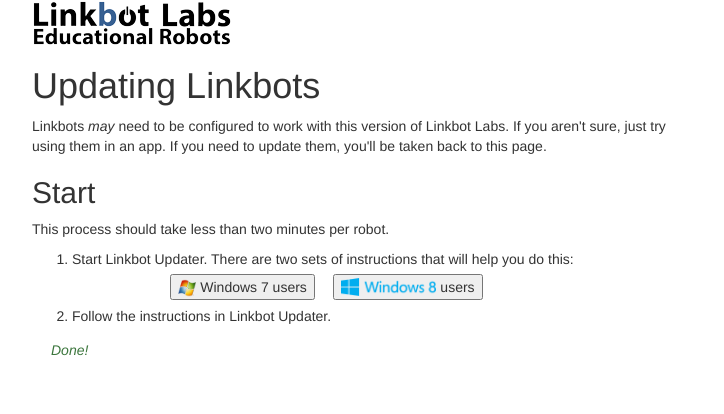
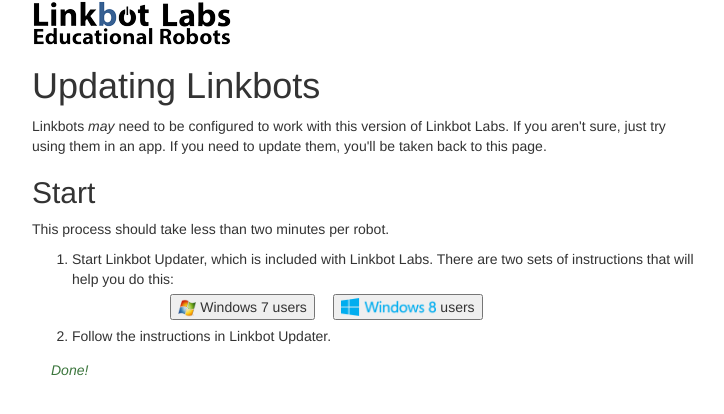
Before and after one commit to BaroboRobotics/GettingStartedApp, a website: page index.html in a window 1280 px wide. Shown: the whole page, without its empty margins (273-997 px from the left). Drawn offline with nearby package versions, Linux system fonts and the light colour scheme; some packages are replaced by stand-ins of ours; a script that the page names is missing.

Commit message:
Little rewording

```diff
--- a/index.html
+++ b/index.html
@@ -30,8 +30,8 @@
     robot.
     <ol>
       <li>
-        Start Linkbot Updater. There are two sets of instructions that will
-        help you do this:
+        Start Linkbot Updater, which is included with Linkbot Labs. There
+        are two sets of instructions that will help you do this:
         <ul class="windows-instructions">
           <li>
             <button class="show-win-7">
```
